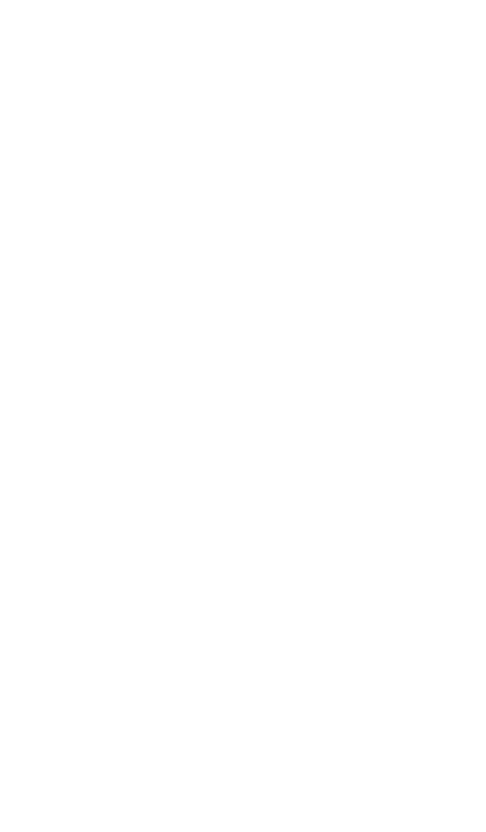
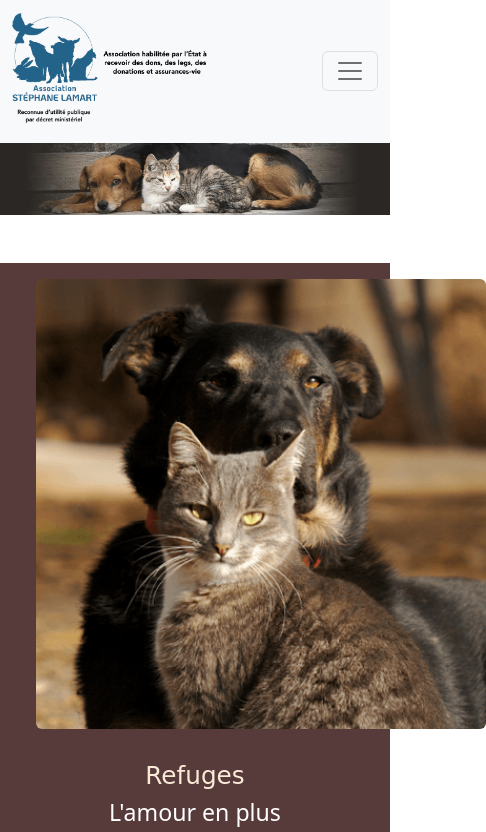
Before and after one commit to Nico578/EvaluationSTUDI1HTMLCSS, a plain HTML site: page index.html in a window 390 px wide. Shown: the top 832 px of the page, 486 px wide, since content can reach past the window. Drawn offline with nearby package versions, Linux system fonts and the light colour scheme.

Commit message:
Ajout nav, banner et première section avec mode responsive

```diff
--- a/index.html
+++ b/index.html
@@ -6,7 +6,7 @@
     <meta name="viewport" content="width=device-width, initial-scale=1.0" />
     <meta
       name="description"
-      content="site officiel du Scoreboard Volley-ball, diffusez vos matchs avec l'intégration du score"
+      content="Fondée en mars 2000 L’association Stéphane Lamart oeuvre pour la défense des droits des animaux. Elle intervient au niveau national pour porter secours à tous types d’animaux et les défendre devant les tribunaux."
     />
     <link rel="icon" href="./img/logo.png" />
     <link rel="stylesheet" href="style.css" />
@@ -26,9 +26,59 @@
       integrity="sha384-OERcA2EqjJCMA+/3y+gxIOqMEjwtxJY7qPCqsdltbNJuaOe923+mo//f6V8Qbsw3"
       crossorigin="anonymous"
     ></script>
-    <title>Scoreboard Volley-ball</title>
+    <title>Défense et protection des animaux</title>
   </head>
   <body>
-
+    <header>
+      <nav class="navbar navbar-expand-lg bg-light">
+        <div class="container-fluid">
+          <a class="navbar-brand" href="#">
+            <img src="./img/logo.png" alt="" />
+          </a>
+          <button
+            class="navbar-toggler"
+            type="button"
+            data-bs-toggle="collapse"
+            data-bs-target="#navbarNavAltMarkup"
+            aria-controls="navbarNavAltMarkup"
+            aria-expanded="false"
+            aria-label="Toggle navigation"
+          >
+            <span class="navbar-toggler-icon"></span>
+          </button>
+          <div class="collapse navbar-collapse" id="navbarNavAltMarkup">
+            <div class="navbar-nav fs-5 ms-5 fw-normal">
+              <a class="nav-link active" aria-current="page" href="#"
+                >ACCUEIL</a
+              >
+              <a class="nav-link" href="#">ÉVENEMENTS</a>
+            </div>
+          </div>
+        </div>
+      </nav>
+    </header>
+    <main>
+      <section>
+        <div class="banner banner-img w100">
+          <img src="./img/banner-faaa-small-1-1.jpg" alt="img banner">
+        </div>
+      </section>
+      <section>
+        <article>
+          <div class="container-fluid refuges mt-5 text-white">
+            <div class="row container justify-content-center mx-auto ">
+              <div class="col col-lg col-sm-auto m-3">
+                <img class="rounded mx-auto d-block" src="./img/hp-refuges.png" alt="image article refuges">
+              </div>
+              <div class="col col-lg col-sm-auto m-3">
+                <h2>Refuges</h2>
+                <h3>L'amour en plus</h3>
+                <p class="font-monospace">La création de refuges pour accueillir et proposer à l’adoption les animaux abandonnés et maltraités est une nécessité. Mais pour notre association, il ne suffit pas de s’attacher à la survie des animaux dans l’attente de leur adoption, il est primordial que les chiens et chats accueillis le soient dans les meilleures conditions possibles, afin que leur quotidien ne se limite pas à un petit box de béton. Autre spécificité, notre refuge à la particularité de ne jamais tuer les animaux qu’ils accueillent. L’euthanasie de convenance ou de surnombre n’y existe pas et chacun est assuré d’en sortir sur ses quatre pattes.</p>
+              </div>
+            </div>
+          </div>
+        </article>
+      </section>
+    </main>
   </body>
 </html>
--- a/style.css
+++ b/style.css
@@ -0,0 +1,37 @@
+.navbar-brand > img {
+  width: 200px;
+}
+.banner > img {
+  width: 100%;
+}
+.container .col > img {
+  width:450px;
+}
+h2 {
+  font-family: 'Great Vibes', cursive;
+  color: antiquewhite;
+}
+p {
+  font-size: 17px;
+}
+
+.refuges {
+  background: rgb(87, 58, 58);
+  text-align: justify;
+}
+
+
+@media screen and (max-width : 1200px) {
+  p {
+    font-size: 15px;
+  }
+}
+
+@media screen and (max-width : 992px) {
+  .refuges {
+    text-align: center;
+  }
+  p {
+    font-size: 1rem;
+  }
+}
```
Also changed, not shown: img/banner-faaa-small-1-1.jpg (added), img/hp-dispensaires.png (added), img/hp-peda.png (added), img/hp-refuges.png (added), img/hp-retraites.png (added).
